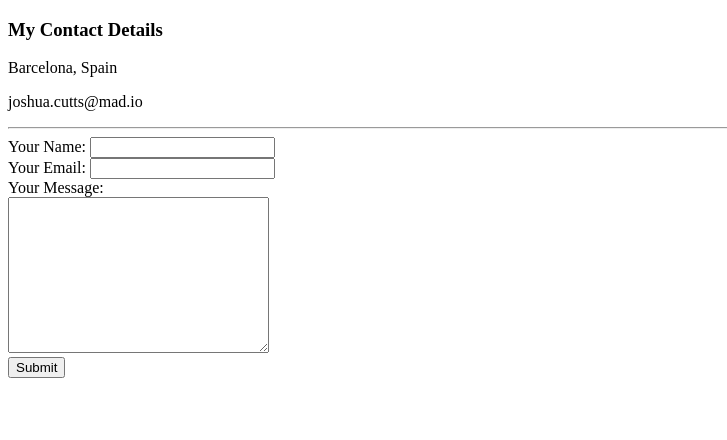
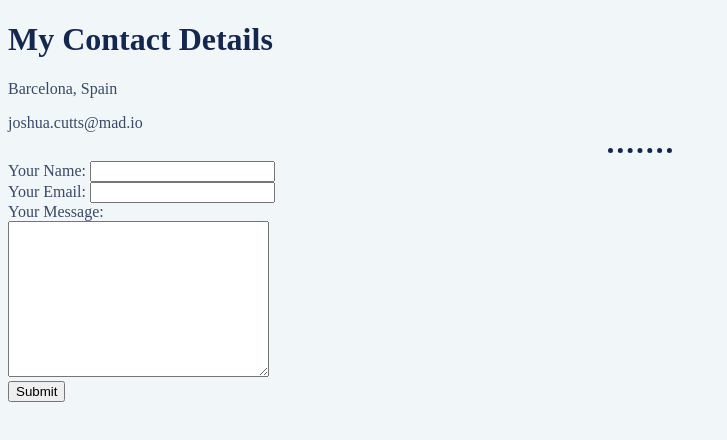
Before and after one commit to MuttCutts/CV, a plain HTML site: page contactpage.html in a window 1280 px wide. Shown: the whole page, without its empty margins (0-727 px from the left). Drawn offline with Linux system fonts and the light colour scheme.

Commit message:
Update contactpage.html

```diff
--- a/contactpage.html
+++ b/contactpage.html
@@ -4,10 +4,12 @@
 <head>
   <meta charset="utf-8">
   <title>Contact Page</title>
+  <link rel="stylesheet" href="css/styles.css">
+
 </head>
 
 <body>
-  <h3>My Contact Details</h3>
+  <h1>My Contact Details</h1>
   <p>Barcelona, Spain</p>
   <p>joshua.cutts@mad.io</p>
   <hr>
```
